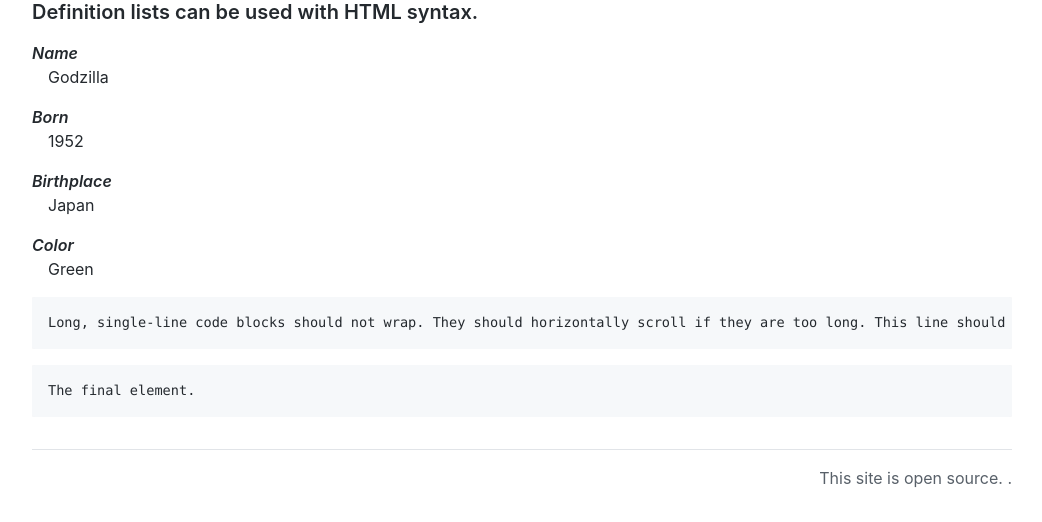
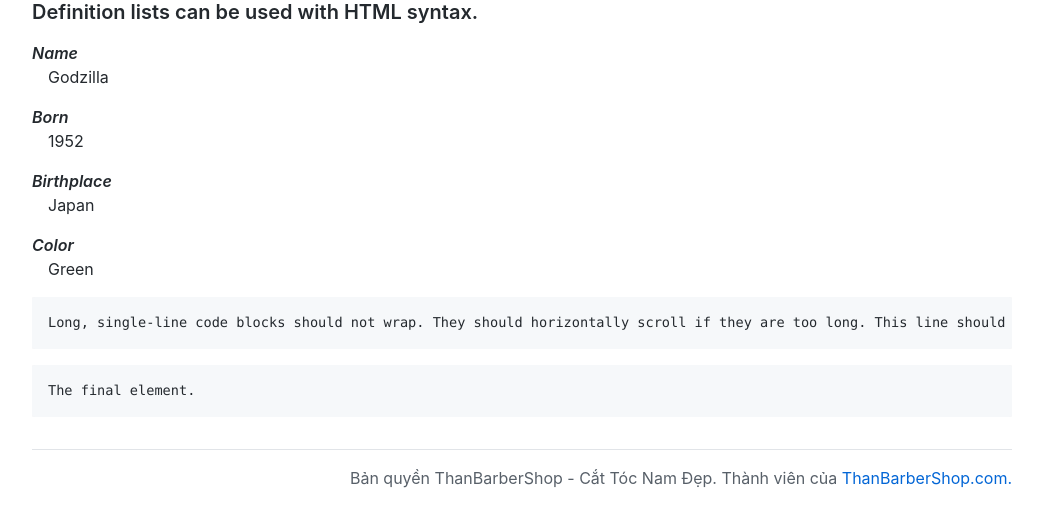
Before and after one commit to thanbarbershop/thanbarbershop.github.io, a Jekyll site: the page built from index.md, in a window 1280 px wide and 900 px high, scrolled down 2610 px, cut to the strip 378-900 px from the top of the window. Shown: the whole strip, without its empty margins (118-1160 px from the left). Built offline with Jekyll 4.4.1, drawn with Linux system fonts in a browser that asks for light colours; comment, search, counter and statistics services are not loaded.

Commit message:
Update default.html

```diff
--- a/_layouts/default.html
+++ b/_layouts/default.html
@@ -19,7 +19,7 @@
 
       {% if site.github.private != true and site.github.license %}
       <div class="footer border-top border-gray-light mt-5 pt-3 text-right text-gray">
-        This site is open source. {% github_edit_link "Improve this page" %}.
+        Bản quyền ThanBarberShop - Cắt Tóc Nam Đẹp. Thành viên của <a href="https://thanbarbershop.com">ThanBarberShop.com.</a>
       </div>
       {% endif %}
     </div>
```
